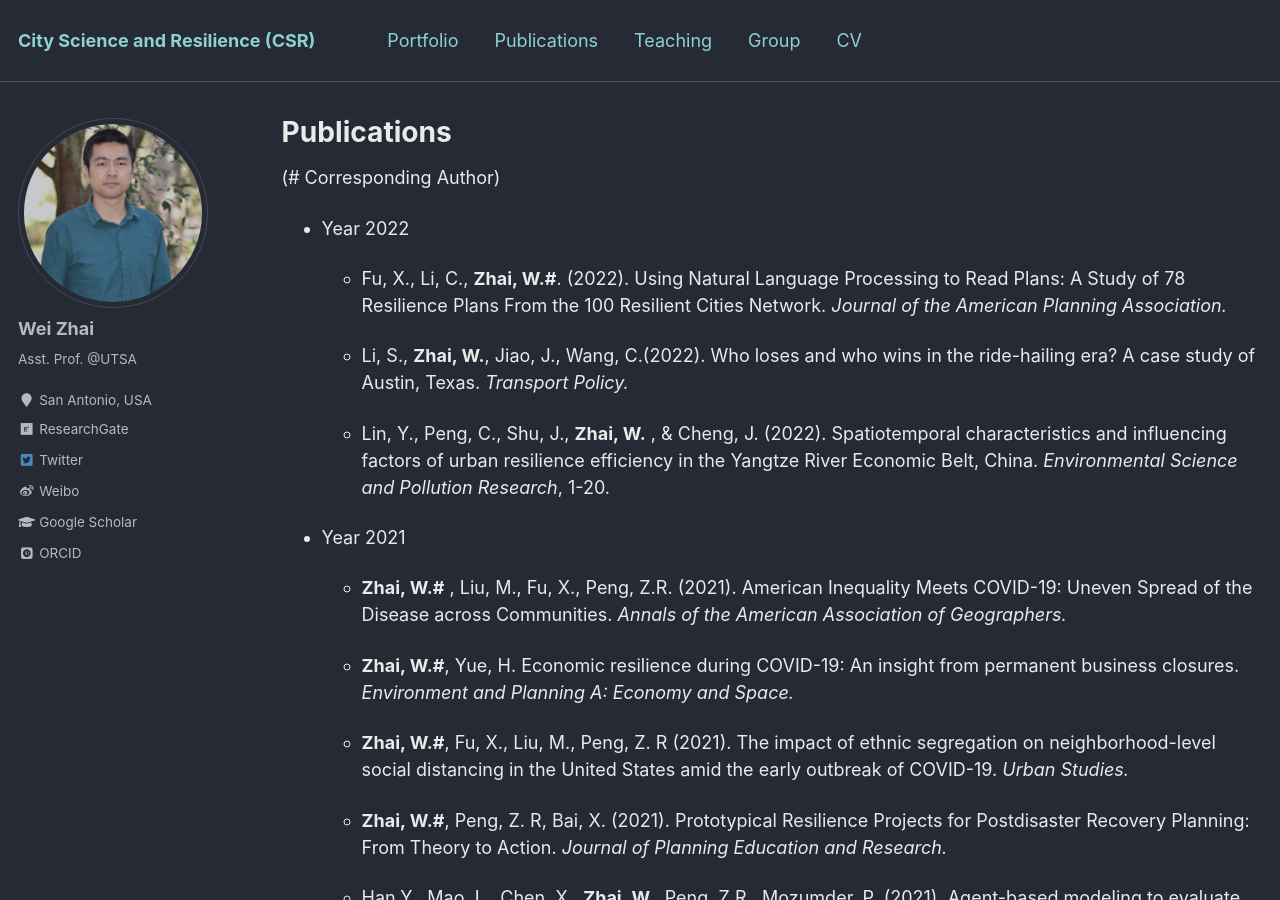
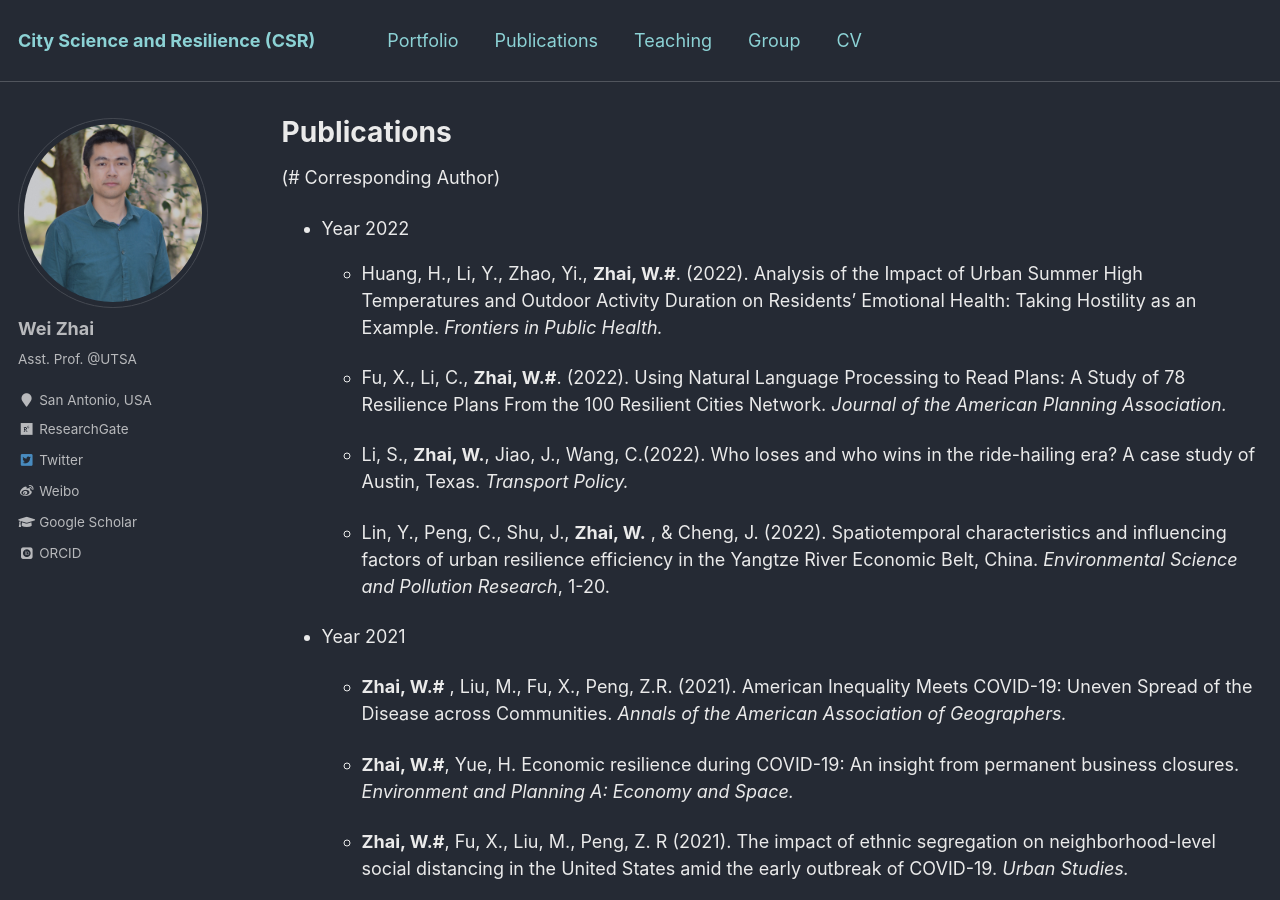
Before and after one commit to skywalkerzhai/weizhai.github.io, a Jekyll site: the page built from _pages/publications.md, in a window 1280 px wide and 900 px high. Built offline with Jekyll 4.4.1, drawn with Linux system fonts in a browser that asks for light colours; some web fonts are replaced.

Commit message:
Update publications.md

```diff
--- a/_pages/publications.md
+++ b/_pages/publications.md
@@ -6,8 +6,9 @@ author_profile: true
 ---
 (# Corresponding Author)
 * Year 2022
+  * Huang, H., Li, Y., Zhao, Yi., **Zhai, W.#**. (2022). Analysis of the Impact of Urban Summer High Temperatures and Outdoor Activity Duration on Residents’ Emotional Health: Taking Hostility as an Example. *Frontiers in Public Health.*
 
-  * Fu, X., Li, C., **Zhai, W.#**. (2022). Using Natural Language Processing to Read Plans: A Study of 78 Resilience Plans From the 100 Resilient Cities Network. *Journal of the American Planning Association.*
+  * Fu, X., Li, C., **Zhai, W.#**. (2022). [Using Natural Language Processing to Read Plans: A Study of 78 Resilience Plans From the 100 Resilient Cities Network. *Journal of the American Planning Association.*](https://doi.org/10.1080/01944363.2022.2038659)
 
   * Li, S., **Zhai, W.**, Jiao, J., Wang, C.(2022). [Who loses and who wins in the ride-hailing era? A case study of Austin, Texas.  *Transport Policy.*](https://www.sciencedirect.com/science/article/abs/pii/S0967070X22000750)
 
```
